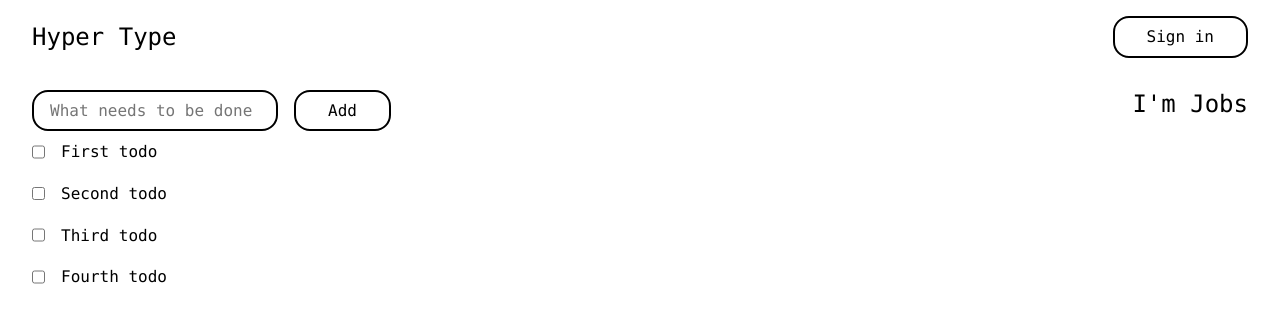
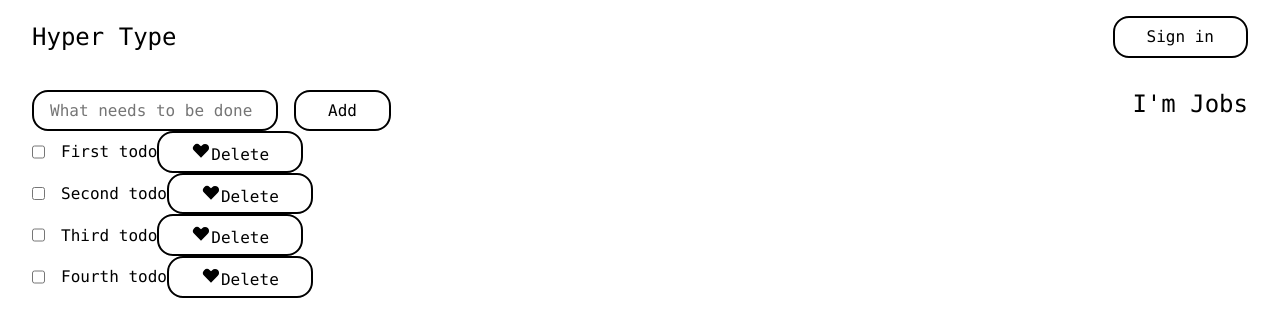
Before and after one commit to evilpaper/hyper-type, a React (Create React App) app: page / in a window 1280 px wide. Shown: the top 336 px of the page. Built offline with nearby package versions, Linux system fonts and the light colour scheme; no server answers.

Commit message:
Add delete todo button

```diff
--- a/src/components/Jobs.tsx
+++ b/src/components/Jobs.tsx
@@ -1,11 +1,13 @@
-import React, { useEffect } from "react";
+import React, { useEffect, useState } from "react";
 
 export default function Jobs() {
+  const [jobs, setJobs] = useState([]);
   useEffect(() => {
     fetch("https://react-tutorial-demo.firebaseio.com/users.json")
       .then((response) => response.json())
       .then((data) => {
         console.log(data);
+        setJobs(data);
       });
   }, []);
 
--- a/src/components/TodoList.tsx
+++ b/src/components/TodoList.tsx
@@ -9,6 +9,16 @@ export default function List({ items }: { items: Todo[] }) {
           <li key={index} className="todo__item">
             <input className="todo__checkbox" type="checkbox" />
             <p>{item.text}</p>
+            <button>
+              <svg width="20" height="20" fill="currentColor">
+                <path
+                  fill-rule="evenodd"
+                  clip-rule="evenodd"
+                  d="M3.172 5.172a4 4 0 015.656 0L10 6.343l1.172-1.171a4 4 0 115.656 5.656L10 17.657l-6.828-6.829a4 4 0 010-5.656z"
+                />
+              </svg>
+              Delete
+            </button>
           </li>
         );
       })}
```
